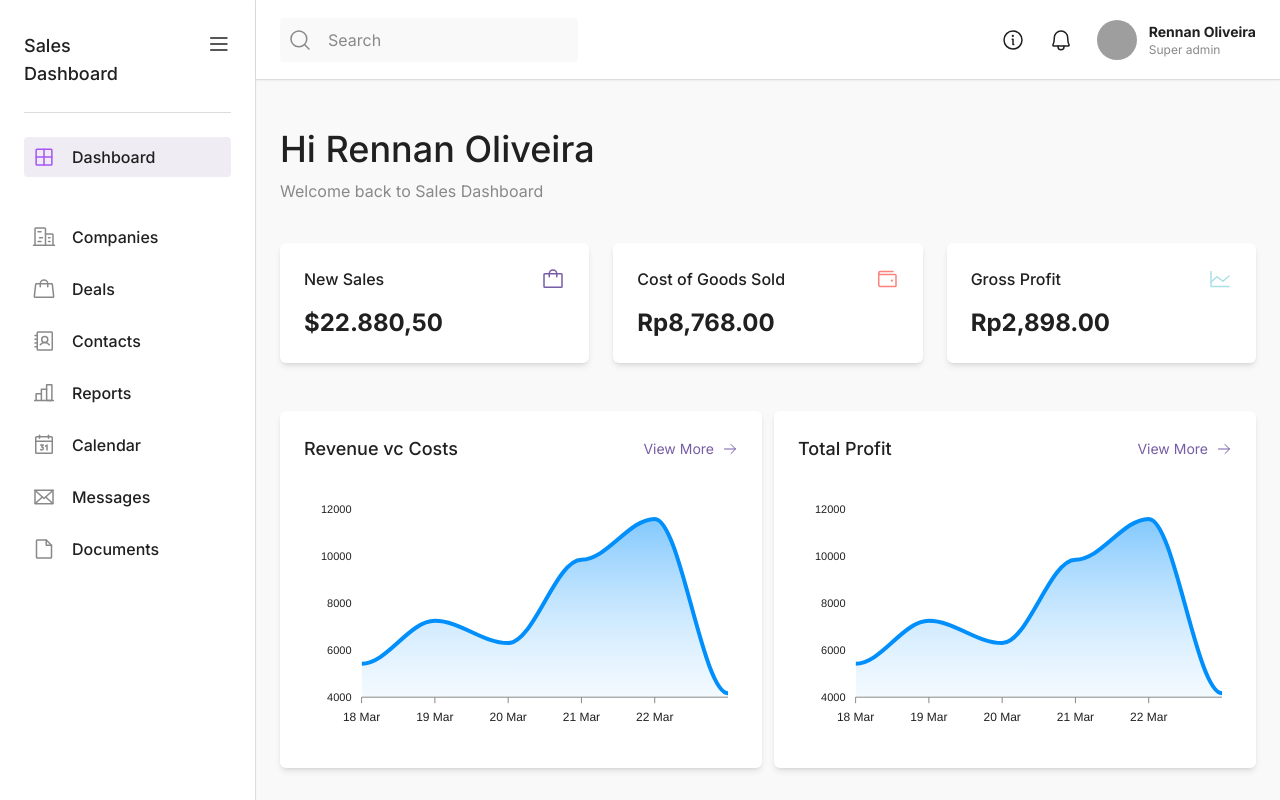
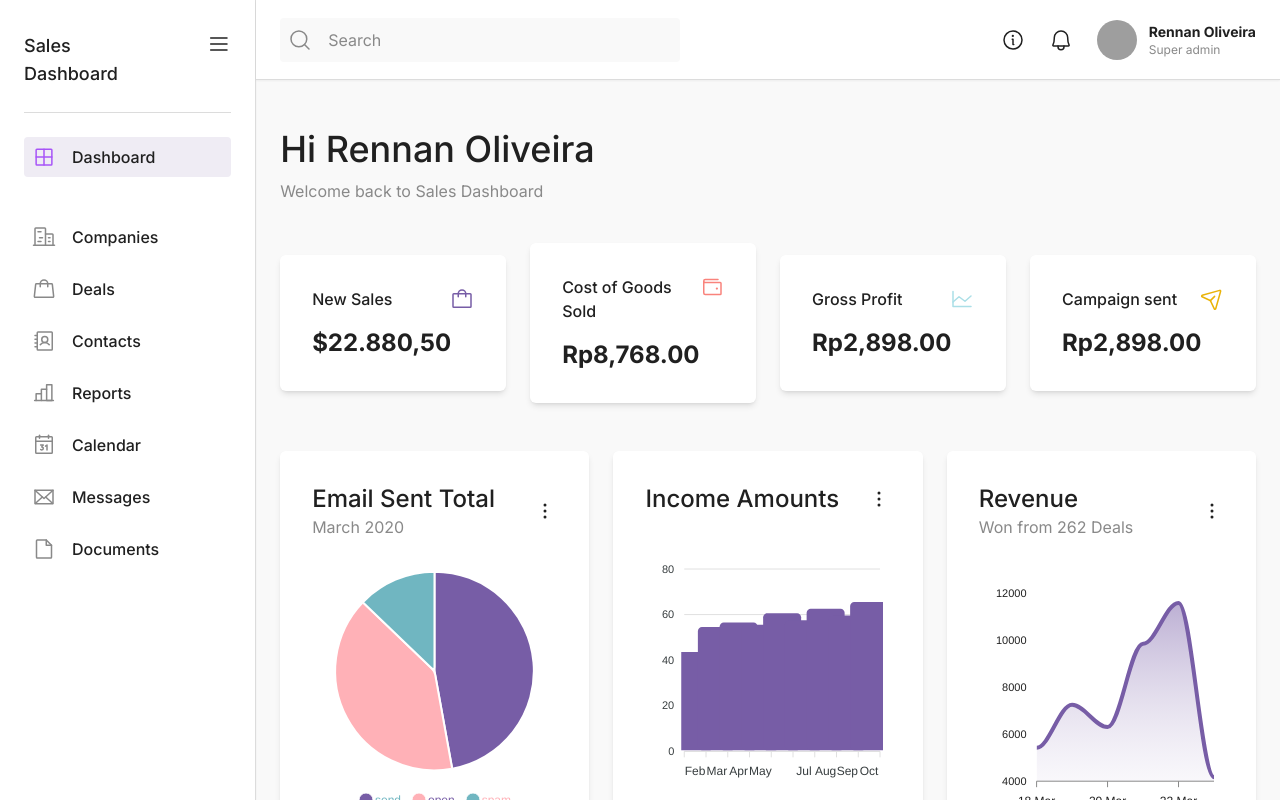
Before and after one commit to RennanD/sales-dashboard, a React (Vite) app: page / in a window 1280 px wide. Built offline with nearby package versions, Linux system fonts and the light colour scheme; grey boxes are pictures that could not be loaded.

Commit message:
chore: create dashboard charts

```diff
--- a/src/components/AreaChart/index.tsx
+++ b/src/components/AreaChart/index.tsx
@@ -54,7 +54,9 @@ export function AreaChart({ data, title }: AreaChartProps) {
     },
   }
 
-  const series = [{ name: title, data: data.map((item) => item.value) }]
+  const series = [
+    { color: '#775DA6', name: title, data: data.map((item) => item.value) },
+  ]
 
   return (
     <ApexCharts
--- /dev/null
+++ b/src/components/ColumnChart/index.tsx
@@ -0,0 +1,62 @@
+import { ApexOptions } from 'apexcharts'
+
+import ApexCharts from 'react-apexcharts'
+
+export function ColumnChart() {
+  const options: ApexOptions = {
+    chart: {
+      toolbar: { show: false },
+    },
+    plotOptions: {
+      bar: {
+        horizontal: false,
+        columnWidth: '40px',
+        borderRadius: 4,
+      },
+    },
+    dataLabels: {
+      enabled: false,
+    },
+    stroke: {
+      show: true,
+      width: 2,
+      colors: ['transparent'],
+    },
+    xaxis: {
+      categories: [
+        'Feb',
+        'Mar',
+        'Apr',
+        'May',
+        'Jun',
+        'Jul',
+        'Aug',
+        'Sep',
+        'Oct',
+      ],
+    },
+    yaxis: {},
+    fill: {
+      opacity: 1,
+    },
+    tooltip: {
+      y: {
+        formatter: function (val) {
+          return '$ ' + val + ' thousands'
+        },
+      },
+    },
+  }
+
+  const series = [
+    {
+      name: 'Net Profit',
+      data: [44, 55, 57, 56, 61, 58, 63, 60, 66],
+      color: '#775DA6',
+    },
+  ]
+
+  return (
+    <ApexCharts options={options} series={series} type="bar" height={250} />
+  )
+}
--- a/src/components/DashboardCard/index.tsx
+++ b/src/components/DashboardCard/index.tsx
@@ -1,23 +1,26 @@
-// import { Container } from './styles';
-
-import { ArrowRight } from 'phosphor-react'
 import { ReactNode } from 'react'
+import { DotsThreeVertical } from 'phosphor-react'
 
 type DashboardCardProps = {
   title: string
+  subtitle?: string
   children: ReactNode
 }
 
-export function DashboardCard({ title, children }: DashboardCardProps) {
+export function DashboardCard({
+  title,
+  children,
+  subtitle,
+}: DashboardCardProps) {
   return (
-    <div className="bg-white shadow-md rounded-md flex-1 p-6 w-full">
-      <header className="flex items-center justify-between mb-4">
-        <h2 className="text-lg font-medium">{title}</h2>
+    <div className="bg-white h-[400px] shadow-md rounded-md flex-1 p-8 w-full">
+      <header className="flex items-center justify-between mb-6">
+        <div>
+          <h2 className="text-2xl font-medium block">{title}</h2>
+          {!!subtitle && <span className="text-gray-500">{subtitle}</span>}
+        </div>
 
-        <a href="#" className="text-purple-700 flex items-center gap-2 text-sm">
-          View More
-          <ArrowRight size={16} />
-        </a>
+        <DotsThreeVertical size={24} weight="bold" />
       </header>
       {children}
     </div>
--- a/src/components/Navbar/index.tsx
+++ b/src/components/Navbar/index.tsx
@@ -12,7 +12,7 @@ export function Navbar() {
 
             <input
               type="text"
-              className=" rounded pl-12 pr-4 text-base py-2.5 bg-gray-100 text-gray-700 placeholder-gray-500"
+              className="w-[400px] rounded pl-12 pr-4 text-base py-2.5 bg-gray-100 text-gray-700 placeholder-gray-500"
               placeholder="Search"
             />
           </div>
--- /dev/null
+++ b/src/components/PieChart/index.tsx
@@ -0,0 +1,42 @@
+import { ApexOptions } from 'apexcharts'
+
+import ApexCharts from 'react-apexcharts'
+
+export function PieChart() {
+  const options: ApexOptions = {
+    chart: {
+      toolbar: { show: false },
+      zoom: {
+        enabled: false,
+      },
+    },
+    legend: {
+      show: true,
+      position: 'bottom',
+      labels: {
+        colors: ['#70B6C1', '#775DA6', '#FFB1B7'],
+      },
+    },
+    dataLabels: {
+      enabled: false,
+    },
+    tooltip: {
+      enabled: true,
+      theme: 'light',
+    },
+    stroke: {
+      colors: ['#fff'],
+    },
+    labels: ['send', 'open', 'spam'],
+    colors: ['#775DA6', '#FFB1B7', '#70B6C1'],
+    fill: {
+      colors: ['#775DA6', '#FFB1B7', '#70B6C1'],
+    },
+  }
+
+  const series = [860, 730, 234]
+
+  return (
+    <ApexCharts options={options} series={series} type="pie" height={250} />
+  )
+}
--- a/src/components/ResumeCard/index.tsx
+++ b/src/components/ResumeCard/index.tsx
@@ -17,7 +17,7 @@ export function ResumeCard({
   resume,
 }: ResumeCardProps) {
   return (
-    <div className="bg-white shadow-md rounded-md p-6 flex-1">
+    <div className="bg-white shadow-md rounded-md p-8 flex-1">
       <header className="flex w-full items-ce2nter justify-between">
         <span className="font-medium text-base">{label}</span>
         <span className={color}>
--- a/src/pages/Dashboard/index.tsx
+++ b/src/pages/Dashboard/index.tsx
@@ -1,9 +1,11 @@
 // import { Container } from './styles';
 
-import { Bag, ChartLine, Wallet } from 'phosphor-react'
+import { Bag, ChartLine, PaperPlaneTilt, Wallet } from 'phosphor-react'
 import { AreaChart } from '../../components/AreaChart'
+import { ColumnChart } from '../../components/ColumnChart'
 import { DashboardCard } from '../../components/DashboardCard'
 import { Navbar } from '../../components/Navbar'
+import { PieChart } from '../../components/PieChart'
 import { ResumeCard } from '../../components/ResumeCard'
 import { Sidebar } from '../../components/Sidebar'
 
@@ -38,9 +40,10 @@ export function Dashboard() {
   return (
     <div className="flex w-full min-h-screen bg-gray-100 flex-row">
       <Sidebar />
-      <div className="w-full h-screen ">
+      <div className="w-full h-screen">
         <Navbar />
-        <main className="w-full pb-10 max-h-[calc(100vh_-_80px)] overflow-y-auto px-6 my-0 mx-auto max-w-[1444px]">
+        <div className="pb-10 max-h-[calc(100vh_-_80px)] w-full overflow-y-auto">
+          <main className="w-full px-6 my-0 mx-auto max-w-[1444px]">
             <div className="pt-10">
               <h2 className="text-4xl  leading-relaxed font-medium text-gray-700 block">
                 Hi Rennan Oliveira
@@ -71,24 +74,32 @@ export function Dashboard() {
                 icon={ChartLine}
                 color="text-blue-500"
               />
+
+              <ResumeCard
+                label="Campaign sent"
+                resume="Rp2,898.00"
+                icon={PaperPlaneTilt}
+                color="text-yellow-500"
+              />
             </div>
 
-          <div className="pt-10 pb-2 flex items-center flex-wrap gap-3">
-            <DashboardCard title="Revenue vc Costs">
-              <AreaChart title="Revenue vc Costs" data={areaData} />
+            <div className="pt-10 pb-2 flex items-center flex-wrap gap-6">
+              <DashboardCard title="Email Sent Total" subtitle="March 2020">
+                <PieChart />
               </DashboardCard>
 
-            <DashboardCard title="Total Profit">
-              <AreaChart title="Total Profit" data={areaData} />
+              <DashboardCard title="Income Amounts">
+                <ColumnChart />
+              </DashboardCard>
+
+              <DashboardCard title="Revenue" subtitle="Won from 262 Deals">
+                <AreaChart title="Revenue" data={areaData} />
               </DashboardCard>
             </div>
 
-          <div className="pt-10 pb-2 flex items-center flex-wrap gap-3">
-            <DashboardCard title="Revenue vc Unit Sold">
-              <AreaChart title="Revenue vc Unit Sold" data={areaData} />
-            </DashboardCard>
+            <div className="pt-6 pb-2 flex items-center flex-wrap gap-3"></div>
+          </main>
         </div>
-        </main>
       </div>
     </div>
   )
```
Lines whose indentation alone changed are shown as unchanged.
